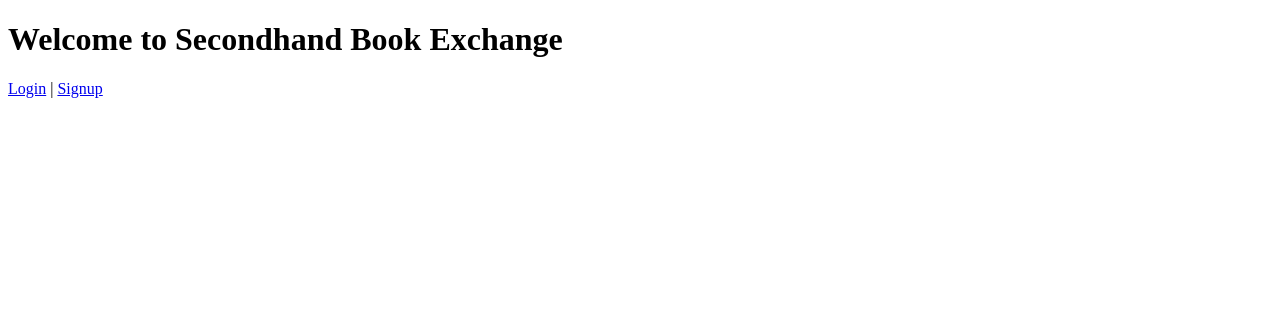
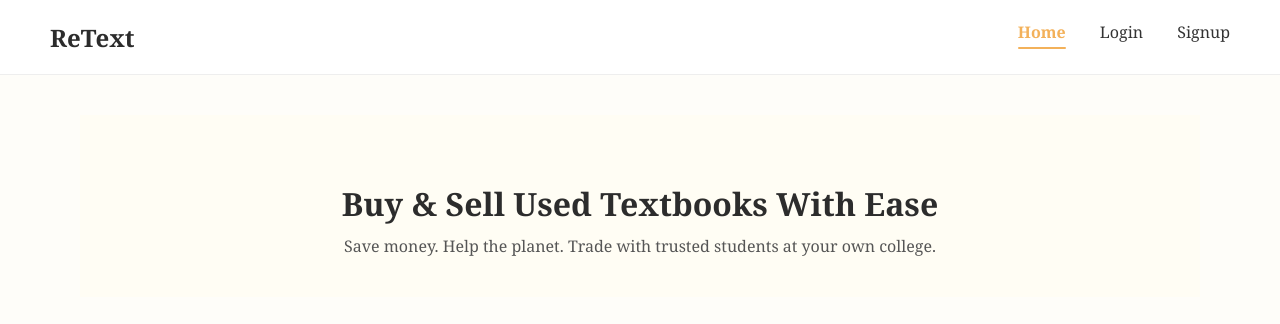
Before and after one commit to shashini914/ReText, a Flask app: page / in a window 1280 px wide. Shown: the top 324 px of the page. Before the commit the page ends 98 px from the top, so only its background shows below. Run offline with Flask 3, Linux system fonts and the light colour scheme.

Commit message:
frontend implementation

```diff
--- a/app/static/styles.css
+++ b/app/static/styles.css
@@ -0,0 +1,244 @@
+/* NAVBAR */
+.navbar {
+    background-color: #fff;
+    display: flex;
+    justify-content: space-between;
+    align-items: center;
+    padding: 20px 50px;
+    border-bottom: 1px solid #eee;
+}
+
+.navbar .logo {
+    font-size: 24px;
+    font-weight: bold;
+    font-family: 'Georgia', serif;
+    color: #2c2c2c;
+}
+
+nav a {
+    margin-left: 30px;
+    text-decoration: none;
+    color: #333;
+    font-weight: 500;
+    position: relative;
+    display: inline-block;
+    padding-bottom: 5px;
+    line-height: 1.5;
+}
+
+nav a.active {
+    color: #f3b15a;
+    font-weight: bold;
+}
+
+nav a.active::after {
+    content: "";
+    display: block;
+    width: 100%;
+    height: 2px;
+    background: #f3b15a;
+    margin-top: 3px;
+    border-radius: 4px;
+}
+
+.navbar nav a:hover {
+    color: #3b3a38;
+}
+
+/* MAIN */
+body {
+    font-family: 'Georgia', serif;
+    background-color: #fefdf9;
+    color: #333;
+    margin: 0;
+    padding: 0;
+}
+
+.main-content {
+    padding: 40px 80px;
+    background-color: #fefdf9;
+}
+
+.main-content h2 {
+    font-family: 'Georgia', serif;
+    font-size: 28px;
+    margin-bottom: 30px;
+    color: #333;
+}
+
+/* BOOK LISTINGS */
+.book-grid {
+    display: flex;
+    flex-wrap: wrap;
+    gap: 30px;
+}
+
+.book-card {
+    background-color: #fff;
+    border-radius: 10px;
+    width: 240px;
+    padding: 20px;
+    box-shadow: 0 2px 12px rgba(0, 0, 0, 0.06);
+    text-align: center;
+    transition: transform 0.2s;
+}
+
+.book-card:hover {
+    transform: translateY(-5px);
+}
+
+.book-card img {
+    width: 100%;
+    height: 180px;
+    object-fit: cover;
+    margin-bottom: 15px;
+    border-radius: 5px;
+}
+
+.book-card h3 {
+    font-size: 18px;
+    margin: 10px 0 5px 0;
+    color: #222;
+}
+
+.book-card p {
+    font-size: 14px;
+    color: #666;
+    margin: 3px 0;
+}
+
+/* Links */
+p {
+    text-align: center;
+    font-size: 14px;
+}
+
+a {
+    color: #f3b15a;
+    text-decoration: none;
+    font-weight: bold;
+}
+
+a:hover {
+    text-decoration: underline;
+}
+
+.welcome {
+    text-align: center;
+    margin-top: 20px;
+    font-size: 22px;
+    font-weight: bold;
+    color: #444;
+    font-family: 'Georgia', serif;
+    background-color: #fff8e7;
+    padding: 12px 20px;
+    border-radius: 8px;
+    box-shadow: 0 2px 8px rgba(0, 0, 0, 0.05);
+    width: fit-content;
+}
+
+.search-form {
+    display: flex;
+    justify-content: center;
+    margin: 20px auto 40px auto;
+    gap: 10px;
+}
+
+.search-form input[type="text"] {
+    width: 400px;
+    padding: 10px 12px;
+    font-size: 15px;
+    border: 1px solid #ccc;
+    border-radius: 6px;
+    background-color: #fafafa;
+}
+
+.search-form button {
+    padding: 10px 16px;
+    background-color: #f3b15a;
+    border: none;
+    color: white;
+    font-weight: bold;
+    border-radius: 6px;
+    cursor: pointer;
+    transition: background-color 0.2s ease;
+}
+
+.search-form button:hover {
+    background-color: #e59c33;
+}
+
+/* Hero */
+.hero {
+    text-align: center;
+    padding: 40px 20px;
+    background-color: #fffdf4;
+    margin-bottom: 30px;
+}
+
+.hero h1 {
+    font-size: 32px;
+    margin-bottom: 10px;
+    font-family: 'Georgia', serif;
+    color: #2c2c2c;
+}
+
+.hero p {
+    font-size: 16px;
+    color: #555;
+    max-width: 600px;
+    margin: 0 auto;
+}
+
+/* Footer */
+.footer {
+    text-align: center;
+    padding: 30px 20px;
+    margin-top: 60px;
+    background-color: #f9f9f9;
+    font-size: 14px;
+    color: #777;
+}
+
+.footer a {
+    color: #999;
+    text-decoration: none;
+}
+
+.footer a:hover {
+    color: #f3b15a;
+}
+
+.hero-slider {
+    position: relative;
+    width: 100%;
+    max-height: 500px;
+    overflow: hidden;
+    margin-bottom: 40px;
+}
+
+.hero-slider .slide {
+    display: none;
+    position: relative;
+}
+
+.hero-slider .slide.active {
+    display: block;
+}
+
+.hero-slider img {
+    width: 100%;
+    height: 500px;
+    object-fit: cover;
+    filter: brightness(80%);
+}
+
+.slide-text {
+    position: absolute;
+    bottom: 20px;
+    left: 40px;
+    font-size: 28px;
+    color: #fff;
+    font-weight: bold;
+    text-shadow: 1px 1px 8px rgba(0, 0, 0, 0.6);
+}
--- a/app/templates/home.html
+++ b/app/templates/home.html
@@ -1,11 +1,99 @@
 <!DOCTYPE html>
-<html>
+<html lang="en">
+
 <head>
-    <title>Secondhand Book Exchange</title>
+    <meta charset="UTF-8">
+    <title>ReText | Home</title>
+    <link rel="stylesheet" href="{{ url_for('static', filename='styles.css') }}">
 </head>
+
 <body>
-    <h1>Welcome to Secondhand Book Exchange</h1>
-    <a href="{{ url_for('main.login') }}">Login</a> |
-    <a href="{{ url_for('main.signup') }}">Signup</a>
+    <header class="navbar">
+        <div class="logo">ReText</div>
+        <nav>
+            <a href="/" class="{% if request.path == '/' %}active{% endif %}">Home</a>
+            <a href="/login" class="{% if request.path == '/login' %}active{% endif %}">Login</a>
+            <a href="/signup" class="{% if request.path == '/signup' %}active{% endif %}">Signup</a>
+        </nav>
+
+    </header>
+
+    <main class="main-content">
+        {% if user %}
+        {% set username = user.split('@')[0] %}
+        <p class="welcome">Welcome, {{ username }}!</p>
+        {% endif %}
+
+        <section class="hero">
+            <h1>Buy & Sell Used Textbooks With Ease</h1>
+            <p>Save money. Help the planet. Trade with trusted students at your own college.</p>
+        </section>
+
+        <div class="hero-slider">
+            <div class="slide active">
+                <img src="https://images.unsplash.com/photo-1516979187457-637abb4f9353?q=80&w=1740&auto=format&fit=crop&ixlib=rb-4.0.3&ixid=M3wxMjA3fDB8MHxwaG90by1wYWdlfHx8fGVufDB8fHx8fA%3D%3D" alt="Find your next textbook">
+                <div class="slide-text">Buy & Sell Used Textbooks with ReText</div>
+            </div>
+            <div class="slide">
+                <img src="https://images.unsplash.com/photo-1606761568499-6d2451b23c66?q=80&w=1548&auto=format&fit=crop&ixlib=rb-4.0.3&ixid=M3wxMjA3fDB8MHxwaG90by1wYWdlfHx8fGVufDB8fHx8fA%3D%3D" alt="Save money, study smart">
+                <div class="slide-text">Verified Campus Listings Only</div>
+            </div>
+            <div class="slide">
+                <img src="https://images.unsplash.com/photo-1513475382585-d06e58bcb0e0?q=80&w=1740&auto=format&fit=crop&ixlib=rb-4.0.3&ixid=M3wxMjA3fDB8MHxwaG90by1wYWdlfHx8fGVufDB8fHx8fA%3D%3D" alt="Share with classmates">
+                <div class="slide-text">Search by Course Code or Title</div>
+            </div>
+        </div>
+
+
+        <h2>
+            Recently Listed Books{% if session.college %} in {{ session.college.title() }}{% endif %}
+        </h2>
+
+        <form method="GET" action="/" class="search-form">
+            <input type="text" name="q" placeholder="Search by title or course code..."
+                value="{{ request.args.get('q', '') }}">
+            <button type="submit">Search</button>
+        </form>
+
+        <div class="book-grid">
+            <!-- Dummy book cards -->
+            <div class="book-grid">
+                {% for book in books %}
+                <div class="book-card">
+                    <img src="https://parallel.cymru/wp-content/uploads/Generic-Book-Placeholder-icon-480x480.png"
+                        alt="Book cover">
+                    <h3>{{ book.title }}</h3>
+                    <p>Course: {{ book.course }}</p>
+                    <p>Price: ${{ book.price }}</p>
+                </div>
+                {% endfor %}
+            </div>
+
+        </div>
+    </main>
+    <footer class="footer">
+        <p>&copy; 2025 ReText. All rights reserved.</p>
+        <p><a href="#">Privacy Policy</a> | <a href="#">Contact</a></p>
+    </footer>
+
+    <script>
+        let currentSlide = 0;
+        const slides = document.querySelectorAll('.hero-slider .slide');
+
+        function showSlide(index) {
+            slides.forEach((slide, i) => {
+                slide.classList.toggle('active', i === index);
+            });
+        }
+
+        setInterval(() => {
+            currentSlide = (currentSlide + 1) % slides.length;
+            showSlide(currentSlide);
+        }, 4000);
+    </script>
+
+
+
 </body>
+
 </html>
```
Also changed, not shown: app/static/account.css (added, +132 -0 lines), app/templates/login.html (+44 -0 lines), app/templates/signup.html (+46 -0 lines).
